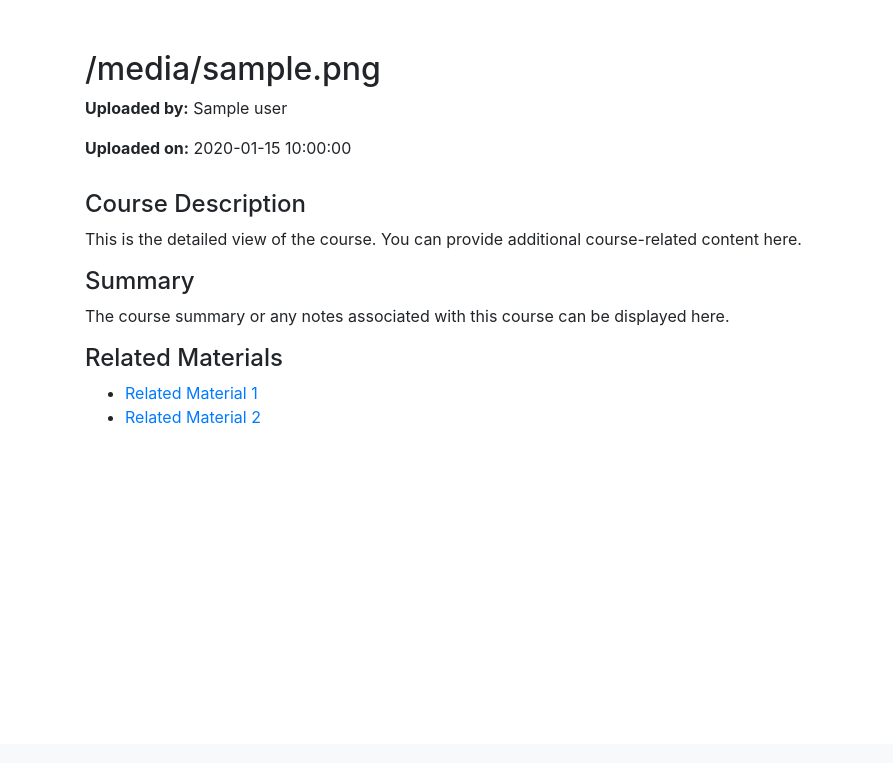
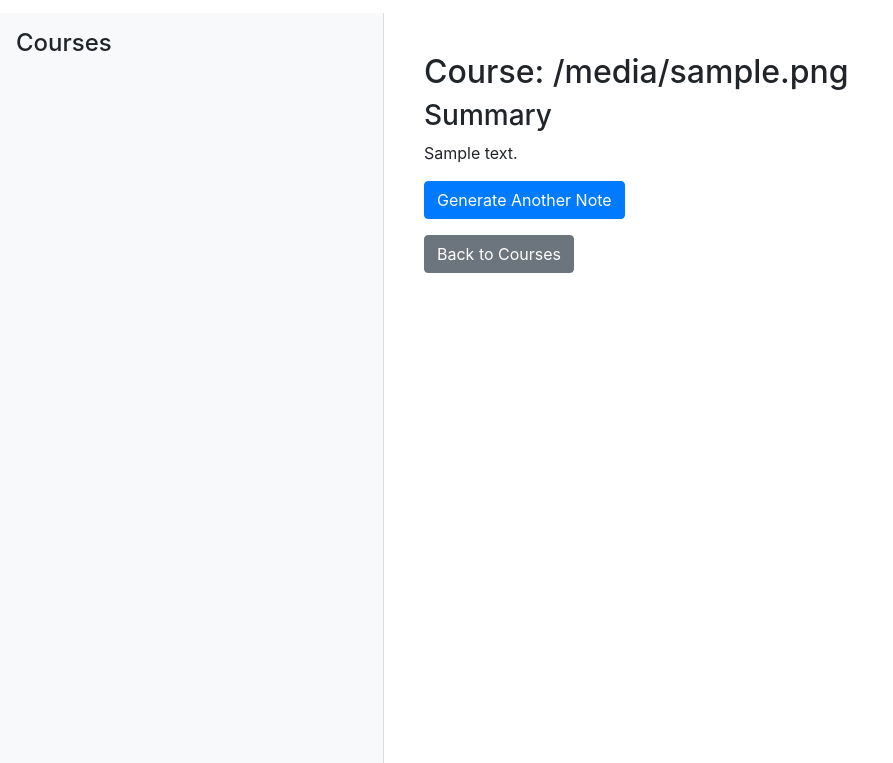
Before and after one commit to Arpit-Moga/LectureInsightAI, a Flask app: template templates/Course_Detail.html in a window 1280 px wide. Shown: the part 56-819 px from the top of the page, without its empty margins (0-893 px from the left). Before the commit the page ends 480 px from the top, so only its background shows below. Run offline with Flask 3, Linux system fonts and the light colour scheme; the template is opened without the code that fills it: most values are stand-ins (such as "Sample title", 1, 10 or a date in 2020); parts of the project's set-up code (start-up, migrations or seed data) failed here and were passed over; some libraries are stand-ins or nearby versions.

Commit message:
Generic Changes

```diff
--- /dev/null
+++ b/AI.py
@@ -0,0 +1,39 @@
+import requests
+import os
+from dotenv import load_dotenv
+from bson import ObjectId
+import PyPDF2
+import io
+
+load_dotenv()
+
+API_URL = os.getenv("HUGGING_FACE_API_URI")
+API_KEY = os.getenv("HUGGING_FACE_API_KEY")
+
+headers = {"Authorization": f"Bearer {API_KEY}"}
+
+def query(payload):
+	response = requests.post(API_URL, headers=headers, json=payload)
+	return response.json()
+
+def AI_Result(message):
+    output = query({ "inputs": message, })
+    return output
+
+def AI_summarizer(fs,course_data):
+    pdf_file = fs.get(course_data['file_id']).read()
+
+    pdf_file_io = io.BytesIO(pdf_file)
+    reader = PyPDF2.PdfReader(pdf_file_io)
+    text = ""
+    pdf_result = ""
+    index = 0
+
+    for page in reader.pages:
+        text = page.extract_text()
+
+        if (len(text) > 0) :
+            temp_result = AI_Result(text)
+            if (len(temp_result) > 0) : pdf_result += temp_result[0]['summary_text']
+
+    return pdf_result
--- a/main.py
+++ b/main.py
@@ -6,7 +6,7 @@ from dotenv import load_dotenv
 from bson import ObjectId
 from gridfs import GridFS
 import os
-
+import AI
 
 
 load_dotenv()
@@ -32,7 +32,7 @@ def Login():
         email = request.form['email']
         password = request.form['password']
 
-        user = users_collection.find_one({'email': email, 'password': password})
+        user = users_collection.find_one({'email': email})
 
         if user and check_password_hash(user['password'], password):
             session['username'] = user['username']
@@ -88,11 +88,11 @@ def Upload():
             {'username': username},
             {'$addToSet': {'courses': {'filename': file.filename, 'file_id': file_id}}}
         )
-    return redirect(url_for('Home'))
+    return redirect(url_for('view_course', course_id=file_id))
 
-@app.route('/Course/<course_id>', methods=['GET'])
+@app.route('/Course/<course_id>', methods=['GET','POST'])
 def view_course(course_id):
-    if 'username' not in session: return redirect(url_for('Get_Started'))
+    if 'username' not in session: return render_template('Get_Started.html')
 
     username = session['username']
     user = users_collection.find_one({'username': username})
@@ -104,7 +104,19 @@ def view_course(course_id):
         if not course: return jsonify({'error': 'Course not found or access denied'}), 404
 
         course_data = next(c for c in course['courses'] if c['file_id'] == ObjectId(course_id))
-        return render_template('Course_Detail.html', course=course_data)
+        note = users_collection.find_one({'username': username, 'courses.file_id': ObjectId(course_id)}, {'courses.$': 1})
+        existing_note = note['courses'][0].get('note', None) if note else None
+
+        if request.method == 'POST' and 'generate_note' in request.form: existing_note = AI.AI_summarizer(fs,course_data)
+
+        print(existing_note)
+
+        users_collection.update_one(
+            {'username': username, 'courses.file_id': ObjectId(course_id)},
+            {'$set': {'courses.$.note': existing_note}}
+        )
+
+        return render_template('Course_Detail.html', course=course_data , summary=existing_note)
 
     return jsonify({'error': 'User not found'}), 404
 
--- a/templates/Course_Detail.html
+++ b/templates/Course_Detail.html
@@ -3,7 +3,7 @@
 <head>
     <meta charset="UTF-8">
     <meta name="viewport" content="width=device-width, initial-scale=1.0">
-    <title>Course Details - LectureInsightAI</title>
+    <title>Course Details</title>
     <link rel="stylesheet" href="https://stackpath.bootstrapcdn.com/bootstrap/4.5.2/css/bootstrap.min.css">
     <style>
         body, html {
@@ -11,16 +11,30 @@
             margin: 0;
         }
 
-        .container {
-            margin-top: 50px;
+        .main-content {
+            display: flex;
+            height: calc(100% - 50px);
         }
 
-        .course-header {
-            margin-bottom: 30px;
+        .left-panel {
+            width: 30%;
+            overflow-y: auto;
+            background-color: #f8f9fa;
+            border-right: 1px solid #ddd;
         }
 
-        .course-content {
-            margin-top: 30px;
+        .right-panel {
+            width: 70%;
+            padding: 20px;
+            overflow-y: auto;
+        }
+
+        .navbar {
+            margin-bottom: 1%;
+        }
+
+        .content {
+            padding: 20px;
         }
     </style>
 </head>
@@ -32,30 +46,57 @@
         </div>
     </nav>
 
-    <div class="container">
-        <div class="course-header">
-            <h2>{{ course.filename }}</h2>
-            <p><strong>Uploaded by:</strong> {{ course.user }}</p>
-            <p><strong>Uploaded on:</strong> {{ course.upload_date }}</p>
+    <div class="main-content">
+        <div class="left-panel">
+            <h4 class="p-3">Courses</h4>
+            <ul id="course-list" class="nav flex-column">
+            </ul>
         </div>
 
-        <div class="course-content">
-            <h4>Course Description</h4>
-            <p>This is the detailed view of the course. You can provide additional course-related content here.</p>
+        <div class="right-panel">
+            <div class="content">
+                <h2>Course: {{ course.filename }}</h2>
 
-            <h4>Summary</h4>
-            <p>The course summary or any notes associated with this course can be displayed here.</p>
+                {% if summary %}
+                    <h3>Summary</h3>
+                    <p>{{ summary }}</p>
+                    <form method="POST">
+                        <button type="submit" name="generate_note" class="btn btn-primary">Generate Another Note</button>
+                    </form>
+                {% else %}
+                    <p>You have not created a note for this course yet.</p>
+                    <form method="POST">
+                        <button type="submit" name="generate_note" class="btn btn-primary">Generate Note</button>
+                    </form>
+                {% endif %}
 
-            <h4>Related Materials</h4>
-            <ul>
-                <li><a href="#">Related Material 1</a></li>
-                <li><a href="#">Related Material 2</a></li>
-            </ul>
+                <a href="{{ url_for('Home') }}" class="btn btn-secondary mt-3">Back to Courses</a>
+            </div>
         </div>
     </div>
 
     <script src="https://code.jquery.com/jquery-3.5.1.slim.min.js"></script>
     <script src="https://cdn.jsdelivr.net/npm/@popperjs/core@2.9.2/dist/umd/popper.min.js"></script>
     <script src="https://stackpath.bootstrapcdn.com/bootstrap/4.5.2/js/bootstrap.min.js"></script>
+    <script>
+        document.addEventListener('DOMContentLoaded', function() {
+        fetch('/api/courses')
+            .then(response => response.json())
+            .then(data => {
+                if (data.courses) {
+                    const courseList = document.getElementById('course-list');
+                    data.courses.forEach(course => {
+                        const li = document.createElement('li');
+                        li.className = 'nav-item';
+                        li.innerHTML = `<a href="/Course/${course.file_id}" class="nav-link">${course.filename}</a>`;
+                        courseList.appendChild(li);
+                    });
+                } else {
+                    console.error('Failed to load courses:', data.error);
+                }
+            })
+            .catch(error => console.error('Error fetching courses:', error));
+        });
+    </script>
 </body>
 </html>
```
